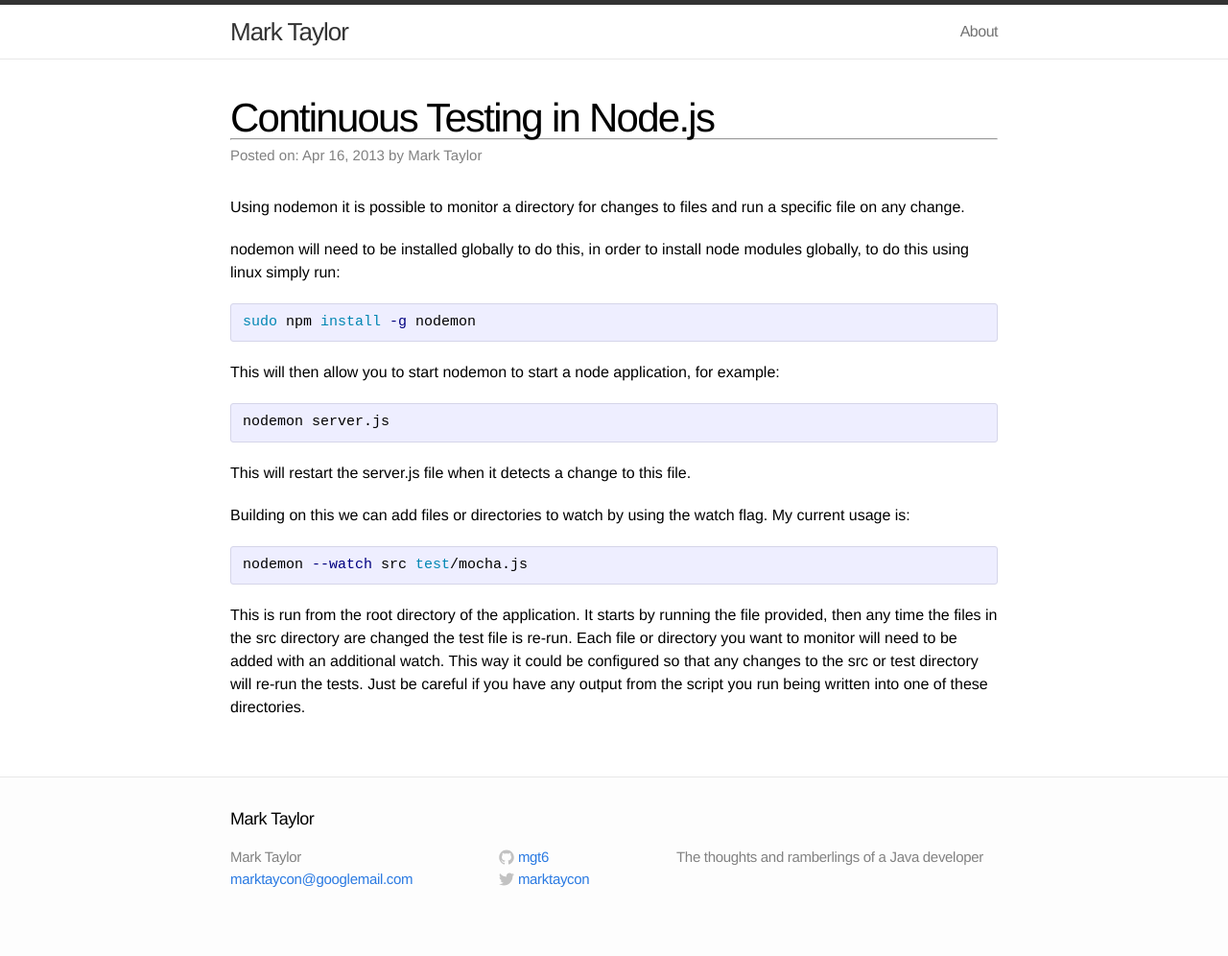
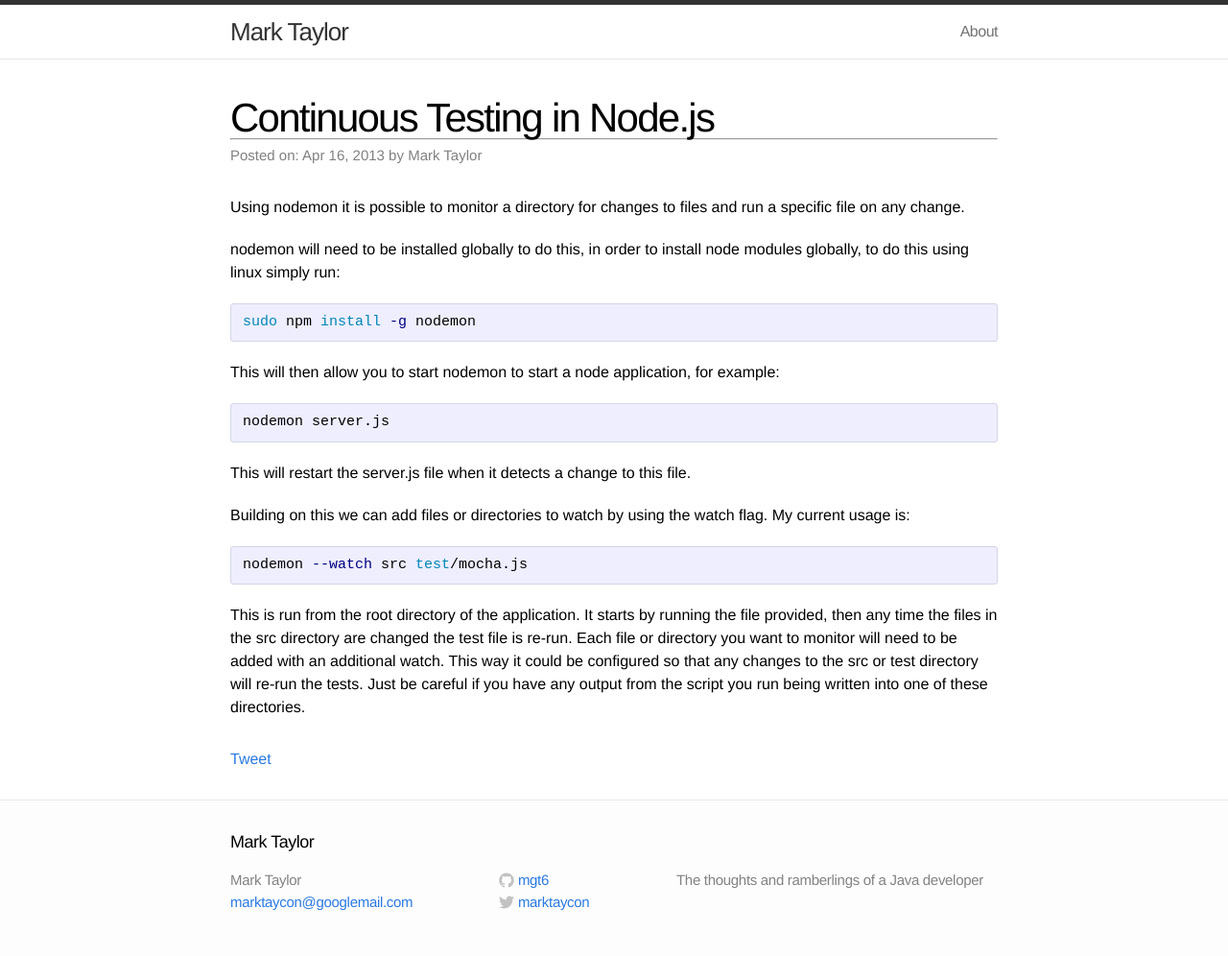
Before and after one commit to mgt6/mgt6.github.io, a Jekyll site: the page built from _posts/2013-04-16-continuous-testing-in-node.markdown, in a window 1280 px wide. Shown: the whole page at 96% size. Built offline with Jekyll 4.4.1, drawn with Linux system fonts in a browser that asks for light colours; comment, search, counter and statistics services are not loaded; before the commit the page ends 972 px from its top, so only the background shows below that.

Commit message:
Added some sharing options

```diff
--- a/_layouts/post.html
+++ b/_layouts/post.html
@@ -13,4 +13,21 @@
   {{ content }}
   </article>
 
+  <footer>
+      <a href="https://twitter.com/share" class="twitter-share-button" data-count="none" data-via="marktaycon">Tweet</a>
+      <script type="text/javascript" src="http://platform.twitter.com/widgets.js"></script>
+
+      <!-- Place this tag where you want the +1 button to render. -->
+      <div class="g-plusone" data-annotation="inline" data-width="300"></div>
+
+      <!-- Place this tag after the last +1 button tag. -->
+      <script type="text/javascript">
+          (function() {
+              var po = document.createElement('script'); po.type = 'text/javascript'; po.async = true;
+              po.src = 'https://apis.google.com/js/platform.js';
+              var s = document.getElementsByTagName('script')[0]; s.parentNode.insertBefore(po, s);
+          })();
+      </script>
+  </footer>
+
 </div>
```
